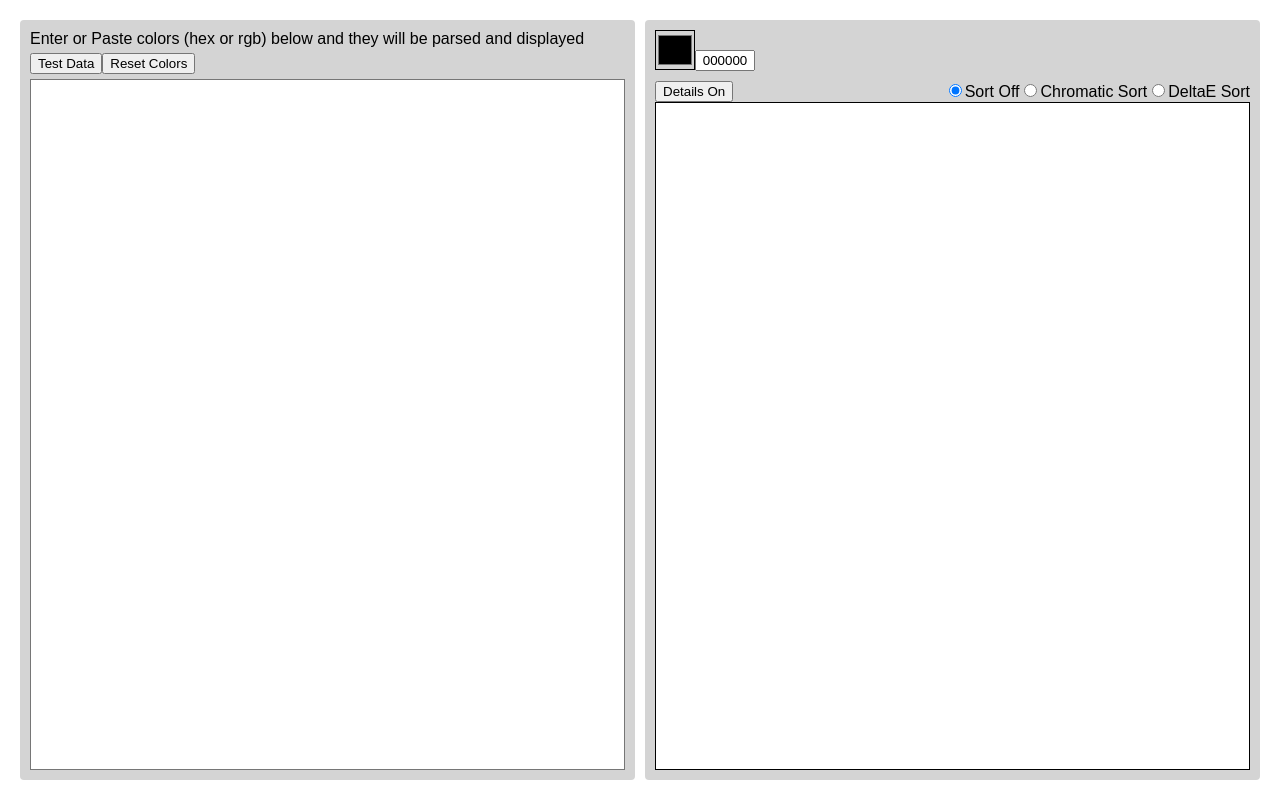
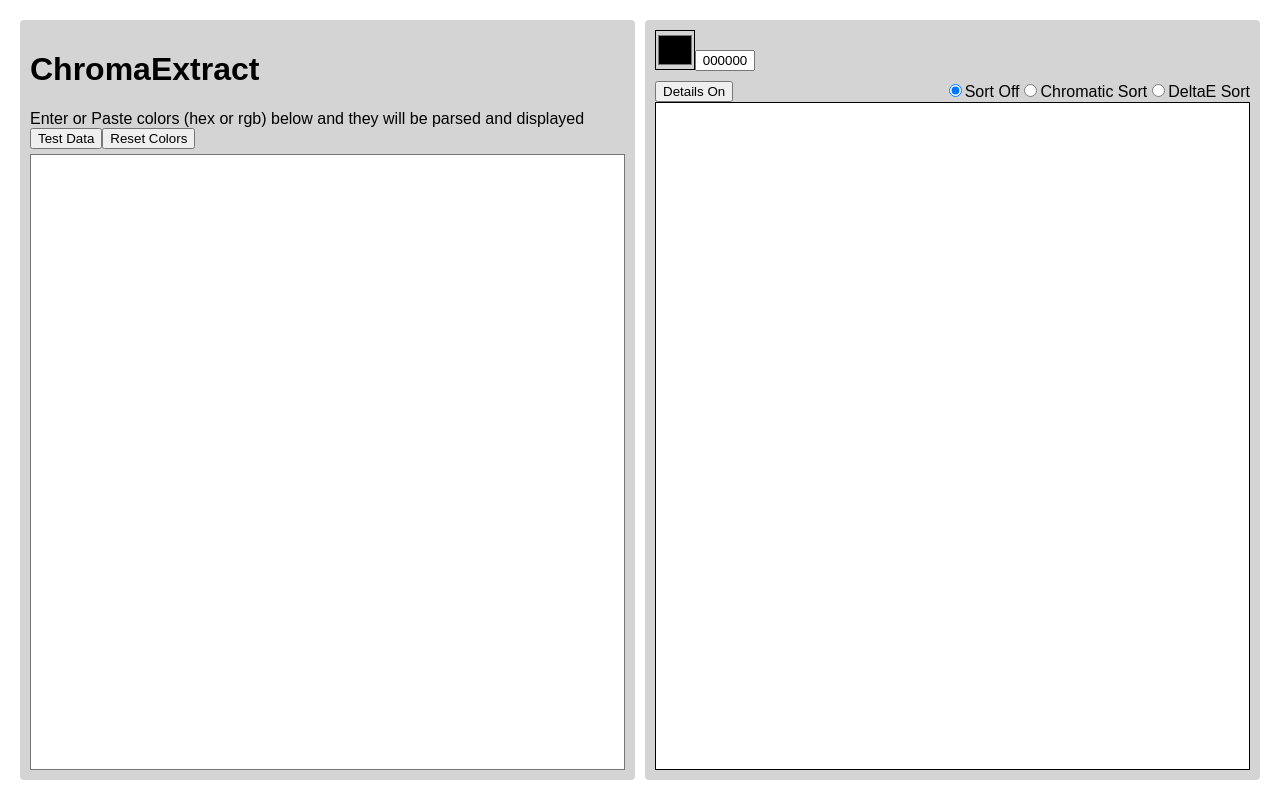
Before and after one commit to TravisL12/compare_colors, a React (Create React App) app: page / in a window 1280 px wide. Built offline with nearby package versions, Linux system fonts and the light colour scheme.

Commit message:
ChromaExtract

```diff
--- a/src/components/App.js
+++ b/src/components/App.js
@@ -105,12 +105,13 @@ const App = () => {
   return (
     <SApp>
       <SColumn>
-        <div className="options-container">
-          <p className="title">
+        <div>
+          <h1>ChromaExtract</h1>
+          <p>
             Enter or Paste colors (hex or rgb) below and they will be parsed and
             displayed
           </p>
-          <div className="options-reset-buttons">
+          <div>
             <button onClick={testColors}>Test Data</button>
             <button onClick={resetColorDisplay}>Reset Colors</button>
           </div>
--- a/src/components/ColorGrid.js
+++ b/src/components/ColorGrid.js
@@ -51,7 +51,7 @@ function ColorGrid({ colors, resetColorDisplay }) {
         sortMethod={sortMethod}
         resetColorDisplay={resetColorDisplay}
       />
-      <SColorGridDisplay>
+      <SColorGridDisplay showInfo={showInfo}>
         {sortedColors.map((color, idx) => {
           return <ColorItem color={color} showInfo={showInfo} key={idx} />;
         })}
--- a/src/styles/App.style.js
+++ b/src/styles/App.style.js
@@ -41,12 +41,6 @@ export const SColumn = styled.div`
   border-radius: 4px;
   padding: 10px;
 
-  .title {
-    display: flex;
-    justify-content: space-between;
-    padding-bottom: 5px;
-  }
-
   .display {
     position: relative;
     width: 100%;
@@ -74,7 +68,7 @@ export const STextAreaDisplay = styled.div`
     ${textLayer}
     color: transparent;
     z-index: 2;
-    caret-color: black;
+    caret-color: ${black};
     background: transparent;
   }
 
@@ -86,12 +80,6 @@ export const STextAreaDisplay = styled.div`
 export const SOptions = styled.div`
   display: flex;
   justify-content: space-between;
-
-  .title {
-    display: flex;
-    justify-content: space-between;
-    padding-bottom: 5px;
-  }
 
   .options-reset-buttons {
     display: flex;
@@ -107,7 +95,10 @@ export const SOptions = styled.div`
 
 export const SColorGridDisplay = styled.div`
   display: grid;
-  grid-template-columns: repeat(auto-fill, minmax(150px, 1fr));
+  grid-template-columns: ${(props) =>
+    props.showInfo
+      ? "repeat(auto-fill, minmax(150px, 1fr));"
+      : "repeat(auto-fill, minmax(40px, 1fr));"}
   grid-template-rows: repeat(auto-fill, 40px);
   grid-column-gap: 3px;
   grid-row-gap: 5px;
@@ -119,9 +110,7 @@ export const SColorGridDisplay = styled.div`
   flex: 1;
   overflow: auto;
 
-  &.hideInfo {
-    grid-template-columns: repeat(auto-fill, minmax(40px, 1fr));
-  }
+
 `;
 
 export const SGridControl = styled.div`
@@ -155,7 +144,7 @@ export const SColorItem = styled.div`
     height: 40px;
     width: 40px;
     border-radius: 2px;
-    border: 1px solid black;
+    border: 1px solid ${black};
 
     &:hover {
       &:after {
```
